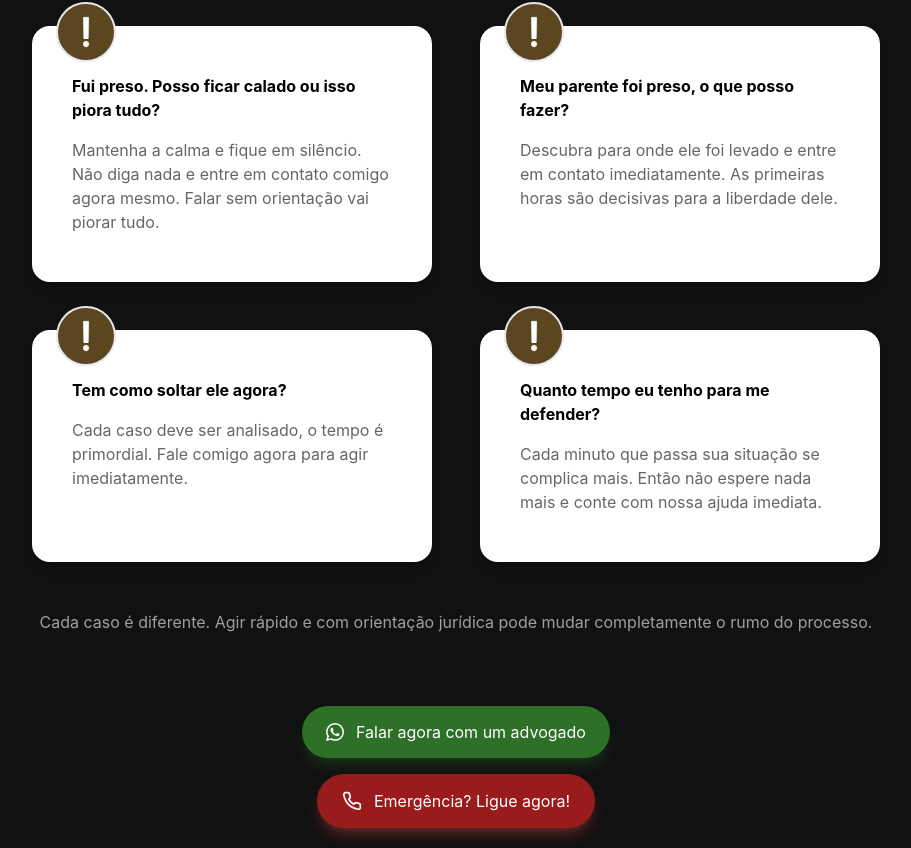
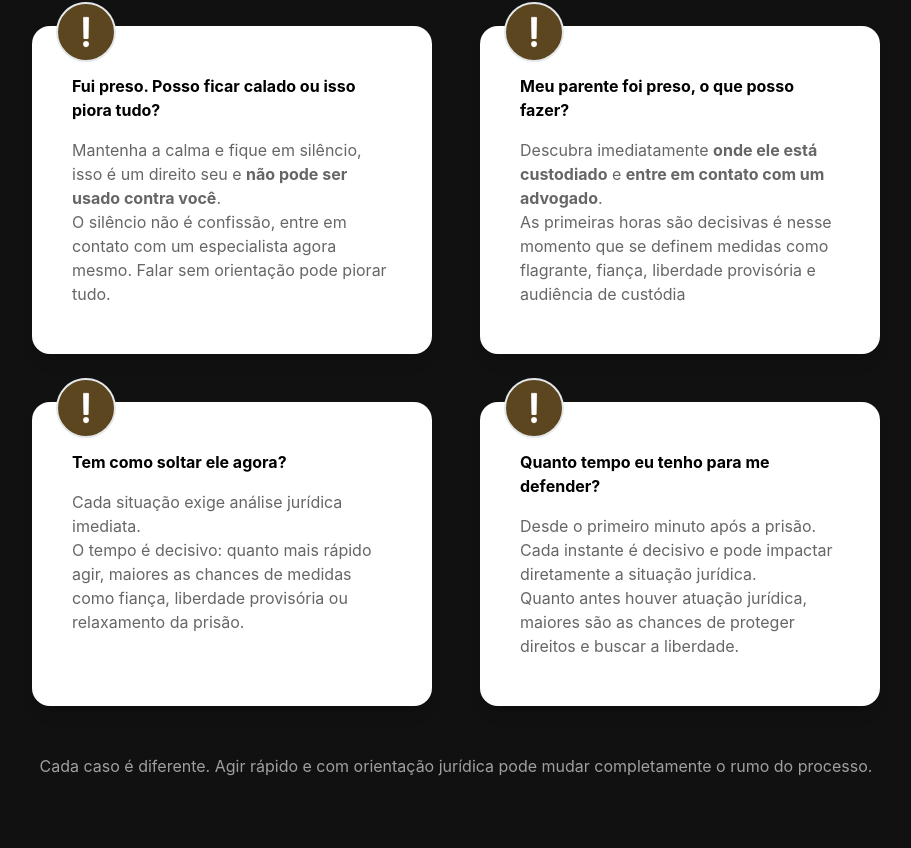
Before and after one commit to Paper-Street-Softwares/LPA-Penal-Mauricio, a React (Vite) app: page /#home in a window 1280 px wide. Shown: the part 1407-2255 px from the top of the page, without its empty margins (184-1095 px from the left). Built offline with nearby package versions, Linux system fonts and the light colour scheme.

Commit message:
fix: Copy

```diff
--- a/src/content/content.jsx
+++ b/src/content/content.jsx
@@ -165,7 +165,7 @@ const content = {
       obsHero: {
         icon: <LucideIdCard />,
         iconTwo: <LucideIdCard />,
-        text: 'Não espere nem mais um minuto, sua liberdade depende disso!',
+        text: ' A atuação imediata da defesa é decisiva para a proteção da liberdade.',
         textTwo: 'A_Definir',
       },
       secondaryCta: 'Contato',
@@ -189,28 +189,54 @@ const content = {
       },
     },
     important: {
-      miniTag: 'A_Definir',
+      miniTag: '',
       title: 'O que é importante saber',
       cards: {
         card1: {
           title: 'Fui preso. Posso ficar calado ou isso piora tudo?',
-          paragraph:
-            'Mantenha a calma e fique em silêncio. Não diga nada e entre em contato comigo agora mesmo. Falar sem orientação vai piorar tudo.',
+          paragraph: (
+            <>
+              Mantenha a calma e fique em silêncio, isso é um direito seu e{' '}
+              <strong>não pode ser usado contra você</strong>.
+              <br />O silêncio não é confissão, entre em contato com um
+              especialista agora mesmo. Falar sem orientação pode piorar tudo.
+            </>
+          ),
         },
         card2: {
           title: 'Meu parente foi preso, o que posso fazer?',
-          paragraph:
-            'Descubra para onde ele foi levado e entre em contato imediatamente. As primeiras horas são decisivas para a liberdade dele.',
+          paragraph: (
+            <>
+              Descubra imediatamente <strong> onde ele está custodiado</strong>{' '}
+              e <strong>entre em contato com um advogado</strong>.
+              <br /> As primeiras horas são decisivas é nesse momento que se
+              definem medidas como flagrante, fiança, liberdade provisória e
+              audiência de custódia
+            </>
+          ),
         },
         card3: {
           title: 'Tem como soltar ele agora? ',
-          paragraph:
-            'Cada caso deve ser analisado, o tempo é primordial. Fale comigo agora para agir imediatamente.',
+          paragraph: (
+            <>
+              Cada situação exige análise jurídica imediata.
+              <br />O tempo é decisivo: quanto mais rápido agir, maiores as
+              chances de medidas como fiança, liberdade provisória ou
+              relaxamento da prisão.
+            </>
+          ),
         },
         card4: {
           title: 'Quanto tempo eu tenho para me defender?',
-          paragraph:
-            'Cada minuto que passa sua situação se complica mais. Então não espere nada mais e conte com nossa ajuda imediata.',
+          paragraph: (
+            <>
+              Desde o primeiro minuto após a prisão. Cada instante é decisivo e
+              pode impactar diretamente a situação jurídica.
+              <br />
+              Quanto antes houver atuação jurídica, maiores são as chances de
+              proteger direitos e buscar a liberdade.
+            </>
+          ),
         },
       },
       fraseObs:
```
